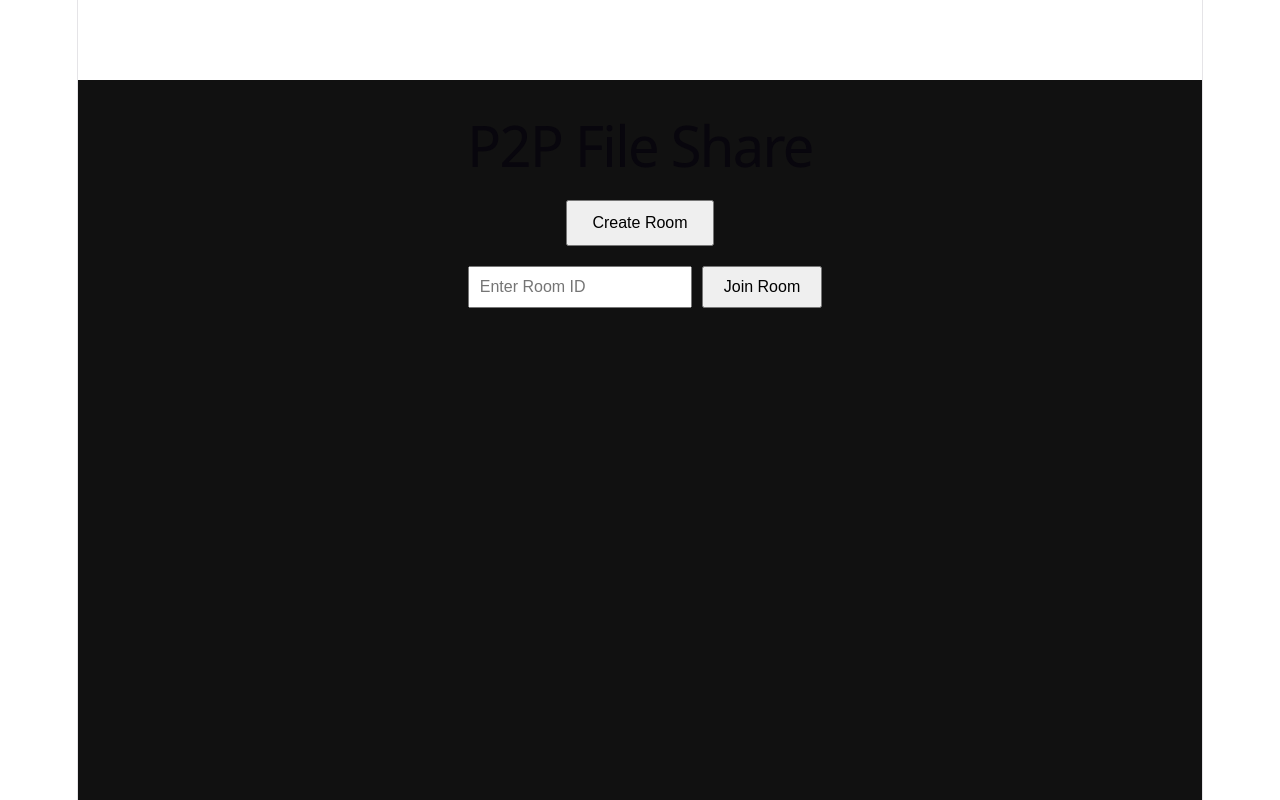
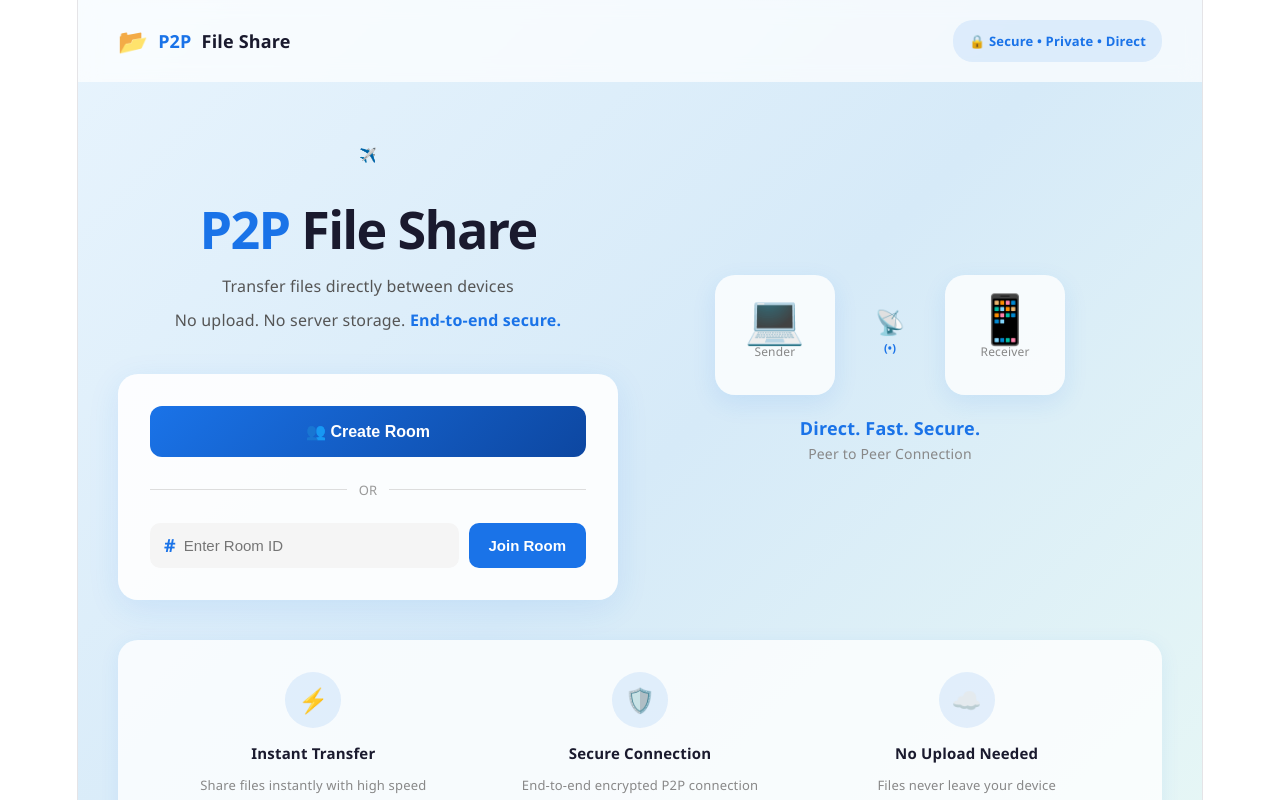
Before and after one commit to himanshuchaudhari969/p2p-fileshare, a React (Vite) app in the folder client/: page / in a window 1280 px wide. Shown: the top 800 px of the page. Built offline with nearby package versions, Linux system fonts and the light colour scheme; no server answers.

Commit message:
new UI design

```diff
--- a/client/src/App.jsx
+++ b/client/src/App.jsx
@@ -19,7 +19,6 @@ function App() {
       setStatus("Receiver joined! Starting connection...");
       startWebRTC(true);
     });
-
     socket.on("offer", async (data) => {
       await startWebRTC(false);
       await peerRef.current.setRemoteDescription(data.offer);
@@ -27,17 +26,12 @@ function App() {
       await peerRef.current.setLocalDescription(answer);
       socket.emit("answer", { roomId: data.roomId, answer });
     });
-
     socket.on("answer", async (data) => {
       await peerRef.current.setRemoteDescription(data.answer);
     });
-
     socket.on("ice-candidate", async (data) => {
-      if (peerRef.current) {
-        await peerRef.current.addIceCandidate(data.candidate);
-      }
+      if (peerRef.current) await peerRef.current.addIceCandidate(data.candidate);
     });
-
     return () => {
       socket.off("peer-joined");
       socket.off("offer");
@@ -51,31 +45,18 @@ function App() {
       iceServers: [
         { urls: "stun:stun.l.google.com:19302" },
         { urls: "stun:stun1.l.google.com:19302" },
-  {
-    urls: "turn:openrelay.metered.ca:80",
-    username: "openrelayproject",
-    credential: "openrelayproject",
-  },
-  {
-    urls: "turn:openrelay.metered.ca:443",
-    username: "openrelayproject",
-    credential: "openrelayproject",
-  },
+        { urls: "turn:openrelay.metered.ca:80", username: "openrelayproject", credential: "openrelayproject" },
+        { urls: "turn:openrelay.metered.ca:443", username: "openrelayproject", credential: "openrelayproject" },
       ],
     });
     peerRef.current = peer;
-
     peer.onicecandidate = (e) => {
-      if (e.candidate) {
-        socket.emit("ice-candidate", { roomId, candidate: e.candidate });
-      }
+      if (e.candidate) socket.emit("ice-candidate", { roomId, candidate: e.candidate });
     };
-
     if (initiator) {
       const channel = peer.createDataChannel("file");
       channelRef.current = channel;
       setupChannel(channel);
-
       const offer = await peer.createOffer();
       await peer.setLocalDescription(offer);
       socket.emit("offer", { roomId, offer });
@@ -89,9 +70,8 @@ function App() {
 
   const setupChannel = (channel) => {
     channel.binaryType = "arraybuffer";
-    channel.onopen = () => setStatus("Connected! Ready to send.");
-    channel.onclose = () => setStatus("Connection closed.");
-
+    channel.onopen = () => setStatus("✅ Connected! Ready to send.");
+    channel.onclose = () => setStatus("❌ Connection closed.");
     channel.onmessage = (e) => {
       if (typeof e.data === "string" && e.data.startsWith("FILENAME:")) {
         chunksRef.current.fileName = e.data.replace("FILENAME:", "");
@@ -102,11 +82,11 @@ function App() {
         a.href = url;
         a.download = chunksRef.current.fileName || "received_file";
         a.click();
-    setStatus("File received and downloaded!");
+        setStatus("🎉 File received and downloaded!");
         setProgress(100);
       } else {
         chunksRef.current.push(e.data);
-    setStatus("Receiving file...");
+        setStatus("📥 Receiving file...");
       }
     };
   };
@@ -117,14 +97,15 @@ function App() {
     setIsSender(true);
     socket.emit("create-room", id);
     setJoined(true);
-    setStatus("Room created! Share the Room ID with receiver.");
+    setStatus("🔗 Share the Room ID with receiver!");
   };
 
   const joinRoom = () => {
+    if (!roomId) return;
     socket.emit("join-room", roomId);
     setJoined(true);
     setIsSender(false);
-    setStatus("Joined room! Waiting for sender...");
+    setStatus("⏳ Waiting for sender...");
   };
 
   const sendFile = () => {
@@ -132,83 +113,153 @@ function App() {
     const CHUNK_SIZE = 16384;
     const reader = new FileReader();
     let offset = 0;
-
     reader.onload = (e) => {
       channelRef.current.send(e.target.result);
       offset += e.target.result.byteLength;
       setProgress(Math.round((offset / file.size) * 100));
-
-      if (offset < file.size) {
-        readSlice(offset);
-      } else {
+      if (offset < file.size) readSlice(offset);
+      else {
         channelRef.current.send("FILENAME:" + file.name);
         channelRef.current.send("DONE");
-        setStatus("File sent successfully!");
+        setStatus("✅ File sent successfully!");
       }
     };
-
     const readSlice = (o) => {
-      const slice = file.slice(o, o + CHUNK_SIZE);
-      reader.readAsArrayBuffer(slice);
+      reader.readAsArrayBuffer(file.slice(o, o + CHUNK_SIZE));
     };
-
     readSlice(0);
-    setStatus("Sending file...");
+    setStatus("📤 Sending file...");
   };
 
   return (
-    <div style={{ textAlign: "center", marginTop: "80px", fontFamily: "Arial", background: "#111", minHeight: "100vh", color: "white", padding: "20px" }}>
-      <h1>P2P File Share</h1>
+    <div style={{ minHeight: "100vh", background: "linear-gradient(135deg, #e8f4fd 0%, #d6eaf8 50%, #e8f8f5 100%)", fontFamily: "'Segoe UI', sans-serif" }}>
 
+      {/* Navbar */}
+      <nav style={{ display: "flex", justifyContent: "space-between", alignItems: "center", padding: "20px 40px", background: "rgba(255,255,255,0.7)", backdropFilter: "blur(10px)" }}>
+        <div style={{ display: "flex", alignItems: "center", gap: "10px" }}>
+          <span style={{ fontSize: "24px" }}>📂</span>
+          <span style={{ fontWeight: "700", fontSize: "18px", color: "#1a73e8" }}>P2P</span>
+          <span style={{ fontWeight: "700", fontSize: "18px", color: "#1a1a2e" }}>File Share</span>
+        </div>
+        <div style={{ background: "rgba(26,115,232,0.1)", padding: "8px 16px", borderRadius: "20px", fontSize: "13px", color: "#1a73e8", fontWeight: "600" }}>
+          🔒 Secure • Private • Direct
+        </div>
+      </nav>
+
+      {/* Hero */}
+      <div style={{ display: "flex", justifyContent: "space-between", alignItems: "center", padding: "60px 40px 40px", maxWidth: "1200px", margin: "0 auto" }}>
+
+        {/* Left Side */}
+        <div style={{ flex: 1, maxWidth: "500px" }}>
+          <div style={{ fontSize: "14px", color: "#1a73e8", marginBottom: "8px" }}>✈️</div>
+          <h1 style={{ fontSize: "52px", fontWeight: "800", color: "#1a1a2e", lineHeight: 1.1, marginBottom: "16px" }}>
+            <span style={{ color: "#1a73e8" }}>P2P</span> File Share
+          </h1>
+          <p style={{ color: "#555", fontSize: "16px", marginBottom: "8px" }}>Transfer files directly between devices</p>
+          <p style={{ color: "#555", fontSize: "16px", marginBottom: "40px" }}>
+            No upload. No server storage. <span style={{ color: "#1a73e8", fontWeight: "600" }}>End-to-end secure.</span>
+          </p>
+
+          {/* Card */}
+          <div style={{ background: "rgba(255,255,255,0.9)", borderRadius: "20px", padding: "32px", boxShadow: "0 8px 32px rgba(26,115,232,0.1)" }}>
             {!joined ? (
-        <div>
-          <button onClick={createRoom} style={{ margin: "10px", padding: "12px 24px", fontSize: "16px", cursor: "pointer" }}>
-            Create Room
+              <>
+                <button onClick={createRoom} style={{ width: "100%", padding: "16px", background: "linear-gradient(135deg, #1a73e8, #0d47a1)", color: "white", border: "none", borderRadius: "12px", fontSize: "16px", fontWeight: "600", cursor: "pointer", marginBottom: "20px", display: "flex", alignItems: "center", justifyContent: "center", gap: "8px" }}>
+                  👥 Create Room
                 </button>
-          <br />
-          <input
-            placeholder="Enter Room ID"
-            value={roomId}
-            onChange={(e) => setRoomId(e.target.value)}
-            style={{ margin: "10px", padding: "10px", fontSize: "16px", width: "200px" }}
-          />
-          <button onClick={joinRoom} style={{ padding: "10px 20px", fontSize: "16px", cursor: "pointer" }}>
+                <div style={{ display: "flex", alignItems: "center", gap: "12px", marginBottom: "20px" }}>
+                  <div style={{ flex: 1, height: "1px", background: "#ddd" }} />
+                  <span style={{ color: "#999", fontSize: "13px" }}>OR</span>
+                  <div style={{ flex: 1, height: "1px", background: "#ddd" }} />
+                </div>
+                <div style={{ display: "flex", gap: "10px" }}>
+                  <div style={{ flex: 1, display: "flex", alignItems: "center", gap: "8px", background: "#f5f5f5", borderRadius: "10px", padding: "0 14px" }}>
+                    <span style={{ color: "#1a73e8", fontWeight: "700" }}>#</span>
+                    <input placeholder="Enter Room ID" value={roomId} onChange={(e) => setRoomId(e.target.value.toUpperCase())} style={{ border: "none", background: "transparent", padding: "14px 0", fontSize: "15px", outline: "none", width: "100%" }} />
+                  </div>
+                  <button onClick={joinRoom} style={{ padding: "14px 20px", background: "#1a73e8", color: "white", border: "none", borderRadius: "10px", fontSize: "15px", fontWeight: "600", cursor: "pointer" }}>
                     Join Room
                   </button>
                 </div>
+              </>
             ) : (
-        <div>
-          <h2>Room ID: <span style={{ color: "#4ade80" }}>{roomId}</span></h2>
-          <p>{status}</p>
-
+              <>
+                <div style={{ textAlign: "center", marginBottom: "20px" }}>
+                  <div style={{ fontSize: "13px", color: "#999", marginBottom: "6px" }}>Room ID</div>
+                  <div style={{ fontSize: "32px", fontWeight: "800", color: "#1a73e8", letterSpacing: "4px" }}>{roomId}</div>
+                  <div style={{ fontSize: "13px", color: "#555", marginTop: "8px" }}>{status}</div>
+                </div>
                 {isSender && (
                   <div>
-              <input
-                type="file"
-                onChange={(e) => setFile(e.target.files[0])}
-                style={{ margin: "10px" }}
-              />
-              <br />
-              <button
-                onClick={sendFile}
-                disabled={!file}
-                style={{ padding: "12px 24px", fontSize: "16px", cursor: "pointer", marginTop: "10px" }}
-              >
-                Send File
+                    <label style={{ display: "block", border: "2px dashed #1a73e8", borderRadius: "12px", padding: "20px", textAlign: "center", cursor: "pointer", marginBottom: "16px", background: file ? "rgba(26,115,232,0.05)" : "transparent" }}>
+                      <input type="file" onChange={(e) => setFile(e.target.files[0])} style={{ display: "none" }} />
+                      <div style={{ fontSize: "24px", marginBottom: "6px" }}>📁</div>
+                      <div style={{ color: "#1a73e8", fontWeight: "600", fontSize: "14px" }}>{file ? file.name : "Click to select file"}</div>
+                    </label>
+                    <button onClick={sendFile} disabled={!file} style={{ width: "100%", padding: "14px", background: file ? "linear-gradient(135deg, #1a73e8, #0d47a1)" : "#ccc", color: "white", border: "none", borderRadius: "12px", fontSize: "15px", fontWeight: "600", cursor: file ? "pointer" : "not-allowed" }}>
+                      📤 Send File
                     </button>
                   </div>
                 )}
-
                 {progress > 0 && (
-            <div style={{ marginTop: "20px" }}>
-              <div style={{ background: "#333", borderRadius: "10px", width: "300px", margin: "0 auto" }}>
-                <div style={{ background: "#4ade80", width: `${progress}%`, height: "20px", borderRadius: "10px", transition: "width 0.3s" }} />
+                  <div style={{ marginTop: "16px" }}>
+                    <div style={{ display: "flex", justifyContent: "space-between", fontSize: "13px", color: "#555", marginBottom: "6px" }}>
+                      <span>Progress</span><span>{progress}%</span>
                     </div>
-              <p>{progress}%</p>
+                    <div style={{ background: "#e0e0e0", borderRadius: "10px", height: "8px" }}>
+                      <div style={{ background: "linear-gradient(135deg, #1a73e8, #0d47a1)", width: `${progress}%`, height: "8px", borderRadius: "10px", transition: "width 0.3s" }} />
+                    </div>
                   </div>
                 )}
+              </>
+            )}
           </div>
-      )}
+        </div>
+
+        {/* Right Side */}
+        <div style={{ flex: 1, display: "flex", flexDirection: "column", alignItems: "center", gap: "20px" }}>
+          <div style={{ display: "flex", alignItems: "center", gap: "40px" }}>
+            <div style={{ background: "rgba(255,255,255,0.8)", borderRadius: "20px", padding: "30px", boxShadow: "0 8px 24px rgba(26,115,232,0.1)", textAlign: "center" }}>
+              <div style={{ fontSize: "48px" }}>💻</div>
+              <div style={{ fontSize: "12px", color: "#888", marginTop: "8px" }}>Sender</div>
+            </div>
+            <div style={{ textAlign: "center" }}>
+              <div style={{ fontSize: "24px" }}>📡</div>
+              <div style={{ fontSize: "11px", color: "#1a73e8", fontWeight: "600" }}>(•)</div>
+            </div>
+            <div style={{ background: "rgba(255,255,255,0.8)", borderRadius: "20px", padding: "30px", boxShadow: "0 8px 24px rgba(26,115,232,0.1)", textAlign: "center" }}>
+              <div style={{ fontSize: "48px" }}>📱</div>
+              <div style={{ fontSize: "12px", color: "#888", marginTop: "8px" }}>Receiver</div>
+            </div>
+          </div>
+          <div style={{ textAlign: "center" }}>
+            <div style={{ fontWeight: "700", fontSize: "18px", color: "#1a73e8" }}>Direct. Fast. Secure.</div>
+            <div style={{ color: "#888", fontSize: "14px" }}>Peer to Peer Connection</div>
+          </div>
+        </div>
+      </div>
+
+      {/* Features */}
+      <div style={{ maxWidth: "1200px", margin: "0 auto", padding: "0 40px 60px" }}>
+        <div style={{ background: "rgba(255,255,255,0.8)", borderRadius: "20px", padding: "32px", display: "flex", justifyContent: "space-around", boxShadow: "0 4px 20px rgba(26,115,232,0.08)" }}>
+          {[
+            { icon: "⚡", title: "Instant Transfer", desc: "Share files instantly with high speed" },
+            { icon: "🛡️", title: "Secure Connection", desc: "End-to-end encrypted P2P connection" },
+            { icon: "☁️", title: "No Upload Needed", desc: "Files never leave your device" },
+          ].map((f, i) => (
+            <div key={i} style={{ textAlign: "center", flex: 1, padding: "0 20px" }}>
+              <div style={{ background: "rgba(26,115,232,0.1)", width: "56px", height: "56px", borderRadius: "50%", display: "flex", alignItems: "center", justifyContent: "center", fontSize: "24px", margin: "0 auto 12px" }}>{f.icon}</div>
+              <div style={{ fontWeight: "700", fontSize: "15px", color: "#1a1a2e", marginBottom: "6px" }}>{f.title}</div>
+              <div style={{ color: "#888", fontSize: "13px" }}>{f.desc}</div>
+            </div>
+          ))}
+        </div>
+      </div>
+
+      {/* Footer */}
+      <div style={{ textAlign: "center", padding: "20px", color: "#aaa", fontSize: "13px", borderTop: "1px solid rgba(26,115,232,0.1)" }}>
+        🔒 Your files stay between you and your peer. We don't store anything.
+      </div>
     </div>
   );
 }
```
Lines whose indentation alone changed are shown as unchanged.
